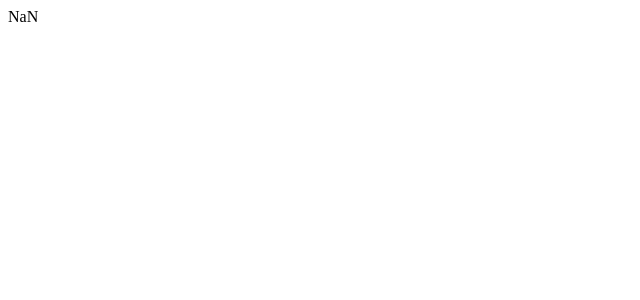
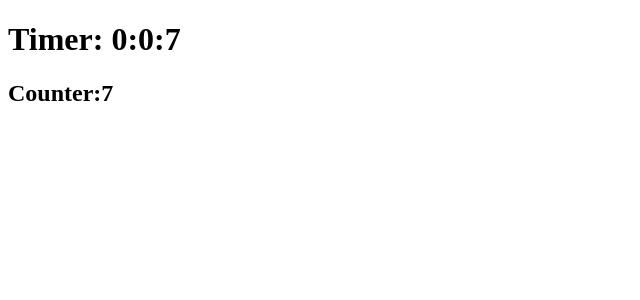
Before and after one commit to tanushukla1332/practice, a React (Vite) app: page / in a window 1280 px wide. Shown: the top 300 px of the page, without its empty margins (0-640 px from the left). Built offline with nearby package versions, Linux system fonts and the light colour scheme.

Commit message:
create a counter with the help of useRef

```diff
--- a/src/Component/Hook/Effect/Effect.jsx
+++ b/src/Component/Hook/Effect/Effect.jsx
@@ -1,24 +1,87 @@
+// import React, { useState, useEffect } from "react";
+
+// export default function Effect() {
+//   const [Image, setImage] = useState(0);
+
+//   const images = [
+//     "https://cdn.pixabay.com/photo/2023/05/15/09/18/iceberg-7994536_1280.jpg",
+//     "https://cdn.pixabay.com/photo/2023/06/29/22/04/barn-swallow-8097199_1280.jpg",
+//     "https://cdn.pixabay.com/photo/2023/06/11/08/52/waves-8055488_1280.jpg",
+//     "https://cdn.pixabay.com/photo/2023/06/15/13/13/theme-park-8065415_1280.jpg",
+//   ];
+//   useEffect(() => {
+//     const interval = setInterval(() => {
+//       setImage((Image) => (Image + 1) % images.length);
+//     }, 2000);
+//   },[]);
+
+//   return (
+//     <div>
+//       <p>UseEffct help making image chnages after two seceond </p>
+//       <img src={images[Image]} alt="images" />
+//     </div>
+//   );
+// }
+
+// Create Timer using Useefect
+
+// import React ,{useState,useEffect} from "react";
+
+// export default function Effect() {
+//   const [Count, setCount] = useState(0);
+//   const[timer,setTimer]=useState(null)
+//   useEffect(()=>{
+
+//     const timers=`${Math.floor(Count/3600)}: ${Math.floor(
+//       (Count % 3600)/60
+
+//     )} :  ${(Count % 3600)%60}`;
+//     setTimer(timers)
+//     const interval=setInterval(()=>{
+//       setCount((previousCount)=>previousCount+1)
+//     },1000)
+//     return()=>{
+//       clearInterval(interval)
+//     }
+
+//   },[Count])
+
+
+//   return (
+//     <div>
+
+//       <h1>Counter : --</h1> {Count}
+//       <h2>Timer :{timer}</h2>
+//     </div>
+//   );
+// }
 import React, { useState, useEffect } from "react";
 
 export default function Effect() {
-  const [Image, setImage] = useState(0);
+  const [Count, setCount] = useState(0);
+  const[timer,setTimer]=useState(null)
 
-  const images = [
-    "https://cdn.pixabay.com/photo/2023/05/15/09/18/iceberg-7994536_1280.jpg",
-    "https://cdn.pixabay.com/photo/2023/06/29/22/04/barn-swallow-8097199_1280.jpg",
-    "https://cdn.pixabay.com/photo/2023/06/11/08/52/waves-8055488_1280.jpg",
-    "https://cdn.pixabay.com/photo/2023/06/15/13/13/theme-park-8065415_1280.jpg",
-  ];
   useEffect(() => {
+    const hours = Math.floor(Count / 3600);
+    const minutes = Math.floor((Count % 3600) / 60);
+    const seconds = (Count % 3600) % 60;
+
+    setTimer(`${hours}:${minutes}:${seconds}`);
+
     const interval = setInterval(() => {
-      setImage((Image) => (Image + 1) % images.length);
-    }, 2000);
-  },[]);
+      setCount((prevCount) => prevCount + 1);
+    }, 1000);
 
-  return (-
+    return () => {
+      clearInterval(interval);
+    };
+  }, [Count]);
+
+
+  return (
     <div>
-      <p>UseEffct help making image chnages after two seceond </p>
-      <img src={images[Image]} alt="images" />
+      <h1>Timer: {timer}</h1>
+      <h2> Counter:{Count}</h2>
     </div>
   );
 }
```
